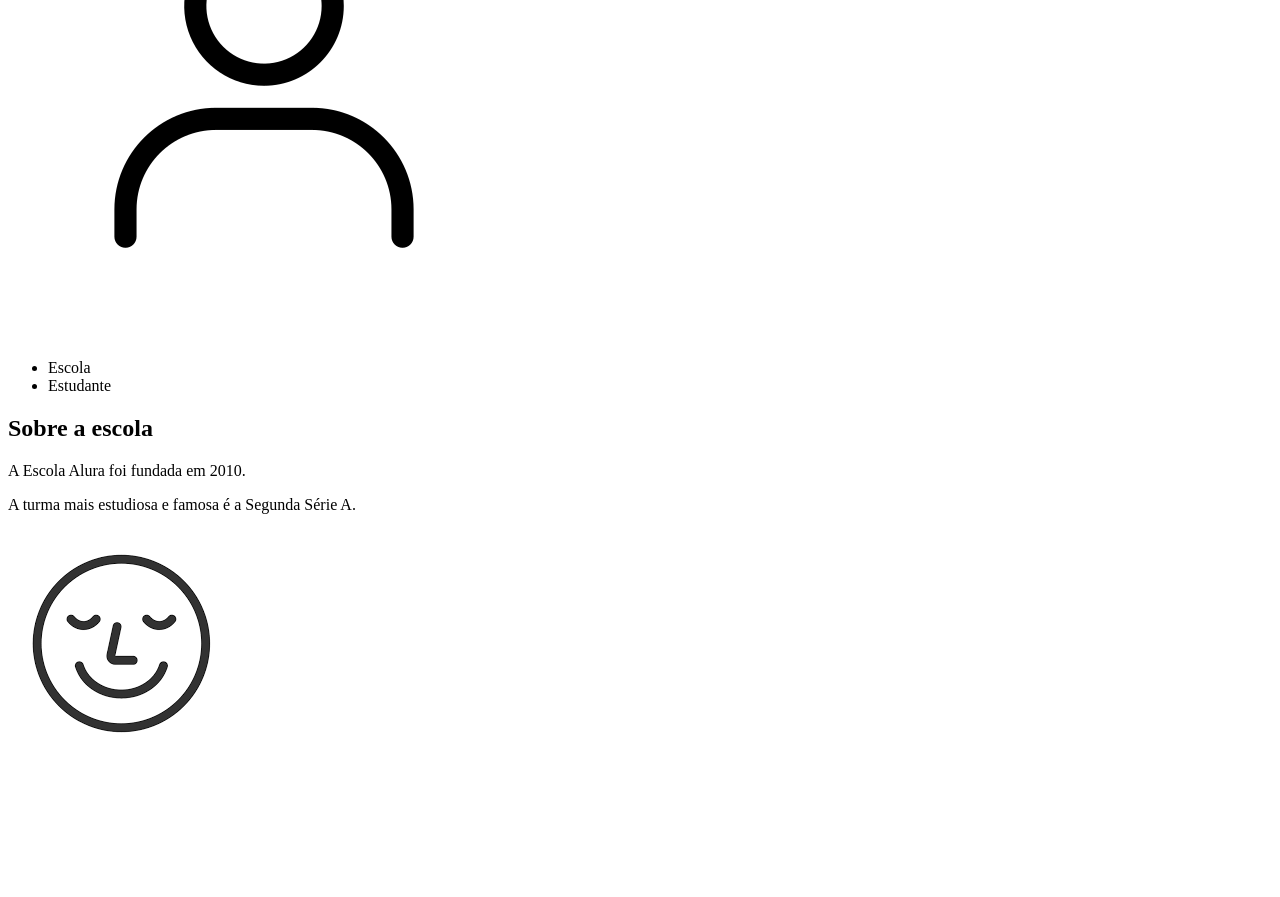
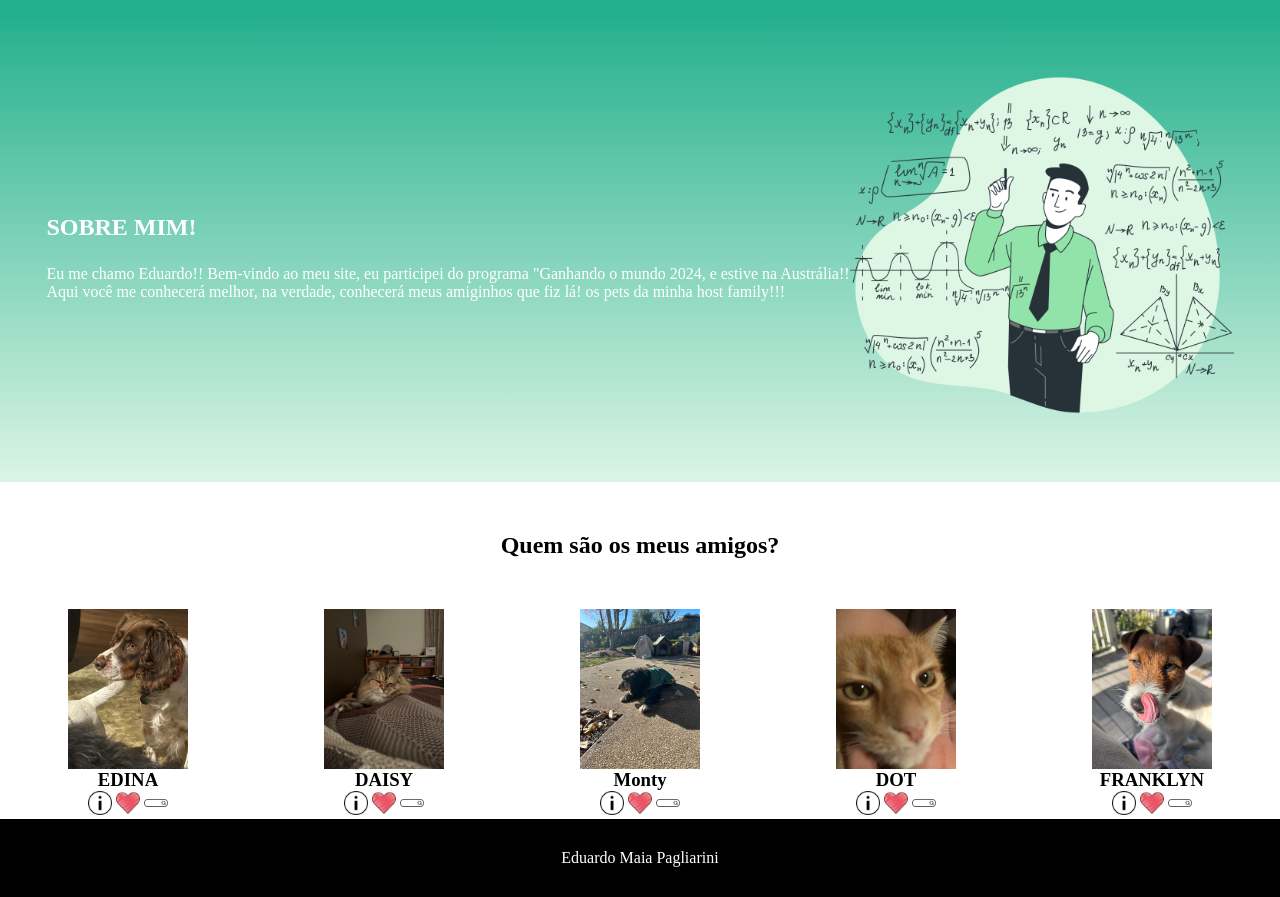
Before and after one commit to duduu-16/p-gina-agrinho, a plain HTML site: page index.html in a window 1280 px wide. Shown: the part 177-1074 px from the top of the page. Before the commit the page ends 940 px from the top, so only its background shows below. Drawn offline with Linux system fonts and the light colour scheme.

Commit message:
all done now!

```diff
--- a/index.html
+++ b/index.html
@@ -4,24 +4,65 @@
     <meta http-equiv="X-UA-Compatible" content="IE=edge">
     <meta name="viewport" content="width=device-width, initial-scale=1.0">
     <title>Document</title>
+    <link rel="stylesheet" href="style.css ">
 </head>
 <body>
     <header  class="cabecalho">
-        <img  class="cabecalho-imagem" src="icon_e.png" alt="person">
+        <img  class="cabecalho-imagem" src="ganhnadoomundo.jpeg" alt="logo">
         <ul class="cabecalho-lista">
-            <li class="cabecalho-lista-item">Escola</li>
-            <li class="cabecalho-lista-item">Estudante</li>
+            <li class="cabecalho-lista-item">Colégio Laranjeiras do Sul   ></li>
+            <li class="cabecalho-lista-item">Launceston College</li>
         </ul>
     </header>
-
+    <section class="escola">
+        <div class="escola-div-conteudo">
+        <h2 class="escola-titulo">SOBRE MIM!</h2>
+        <p class="escola-texto-um">Eu me chamo Eduardo!! Bem-vindo ao meu site, eu participei do programa "Ganhando o mundo 2024, e estive na Austrália!!</p>
+        <p class="escola-texto-dois">Aqui você me conhecerá melhor, na verdade, conhecerá meus amiginhos que fiz lá! os pets da minha host family!!!</p>
+    </div>
+        <img class="escola-imagem" src="Mathematics-bro.png" alt="matematica boy">
+    </section>
+<section class="estudantes">
+    <h2 class="estudante-titulo">Quem são os meus amigos?</h2>
+<div class="estudante-todos">
+   <div class="estudante-div">
+        <img class="estudante-imagem" src="edina.jpeg" alt="edi">
+        <h3 class="estudante-nome"> EDINA </h3>
+        <img class="estudante-icone" src="em-formacao.png" alt="icone informacao">
+        <img class="estudante-icone" src="coracao.png" alt="icone coracao">
+        <img class="estudante-icone" src="barra-de-pesquisa.png" alt="icone pequisa">
+   </div>
+   <div class="estudante-div">
+    <img class="estudante-imagem" src="daisy.jpeg" alt="daisy">
+    <h3 class="estudante-nome"> DAISY </h3>
+    <img class="estudante-icone" src="em-formacao.png" alt="icone informacao">
+    <img class="estudante-icone" src="coracao.png" alt="icone coracao">
+    <img class="estudante-icone" src="barra-de-pesquisa.png" alt="icone pequisa">
+</div>
+<div class="estudante-div">
+    <img class="estudante-imagem" src="monty.jpeg" alt="Monty">
+    <h3 class="estudante-nome"> Monty </h3>
+    <img class="estudante-icone" src="em-formacao.png" alt="icone informacao">
+    <img class="estudante-icone" src="coracao.png" alt="icone coracao">
+    <img class="estudante-icone" src="barra-de-pesquisa.png" alt="icone pequisa">
+</div>
+<div class="estudante-div">
+    <img class="estudante-imagem" src="dot.jpeg" alt="dot">
+    <h3 class="estudante-nome"> DOT </h3>
+    <img class="estudante-icone" src="em-formacao.png" alt="icone informacao">
+    <img class="estudante-icone" src="coracao.png" alt="icone coracao">
+    <img class="estudante-icone" src="barra-de-pesquisa.png" alt="icone pequisa">
+</div>
+<div class="estudante-div">
+    <img class="estudante-imagem" src="franklyn.jpeg" alt="frank">
+    <h3 class="estudante-nome"> FRANKLYN </h3>
+    <img class="estudante-icone" src="em-formacao.png" alt="icone informacao">
+    <img class="estudante-icone" src="coracao.png" alt="icone coracao">
+    <img class="estudante-icone" src="barra-de-pesquisa.png" alt="icone pequisa">
+</div>
+</div>
+</section>
+<footer class="rodape">
+    Eduardo Maia Pagliarini
+</footer>
 </body>
-</html>
-
-<section class="escola">
-    <div class="escola-div-conteudo">
-        <h2 class="escola-titulo">Sobre a escola</h2>
-        <p class="escola-texto-um">A Escola Alura foi fundada em 2010.</p>
-        <p class="escola-texto-dois">A turma mais estudiosa e famosa é a Segunda Série A.</p>
-        <img class="escola-imagem" src="emoji.png" alt="Professora no quadro">
-    </div>
-</section>
--- a/style.css
+++ b/style.css
@@ -4,24 +4,63 @@
     padding: 0;
 }
 
-.icon {
-    background-color: #424E61;
+.cabecalho{
+   background-color: #22af8c;
    color: white;
    display: flex;
    justify-content: space-around;
    align-items: center;
    padding: 24px 0;
+   font-size: 24px;
 }
-
 .cabecalho-imagem{
-    width: 20%;
+ width: 10%;
+ display: flex;
 }
 
 .cabecalho-lista-item{
+
 display: inline-block;
-    margin: 0 16px;
-    font-size: 24px;
+margin: 0 16px ;
 }
-.emoji{
-    width: 25%;
+.escola-imagem{
+    width: 30%;
     }
+
+.escola{
+    background-image: linear-gradient( #22af8c, rgb(219, 245, 229) );
+    color: white;
+    display: flex;
+    justify-content: center;
+    align-items: center;
+    padding: 45px 0;
+}
+.escola-div-conteudp{
+    width: 35%;
+}
+.escola-titulo{
+    padding: 24px 0;
+}
+.estudante-imagem{
+    width: 120px;
+}
+.estudante-icone{
+    width: 24px;
+}
+.estudante-div{
+    text-align: center ;
+}
+.estudante-titulo{
+    text-align: center;
+    padding: 50px 0;
+}
+.estudante-todos{
+    display: grid;
+    grid-template-columns: 20% 20% 20% 20% 20%;
+}
+.rodape{
+    background-color: black;
+    color: white;
+    text-align: center;
+    padding: 30px 0;
+}
```
Also changed, not shown: Mathematics-bro.png (added), barra-de-pesquisa.png (added), coracao.png (added), daisy.jpeg (added), dot.jpeg (added), edina.jpeg (added), em-formacao.png (added), foto.jfif (added), franklyn.jpeg (added), ganhnadoomundo.jpeg (added), monty.jpeg (added). Lines whose indentation alone changed are shown as unchanged.
